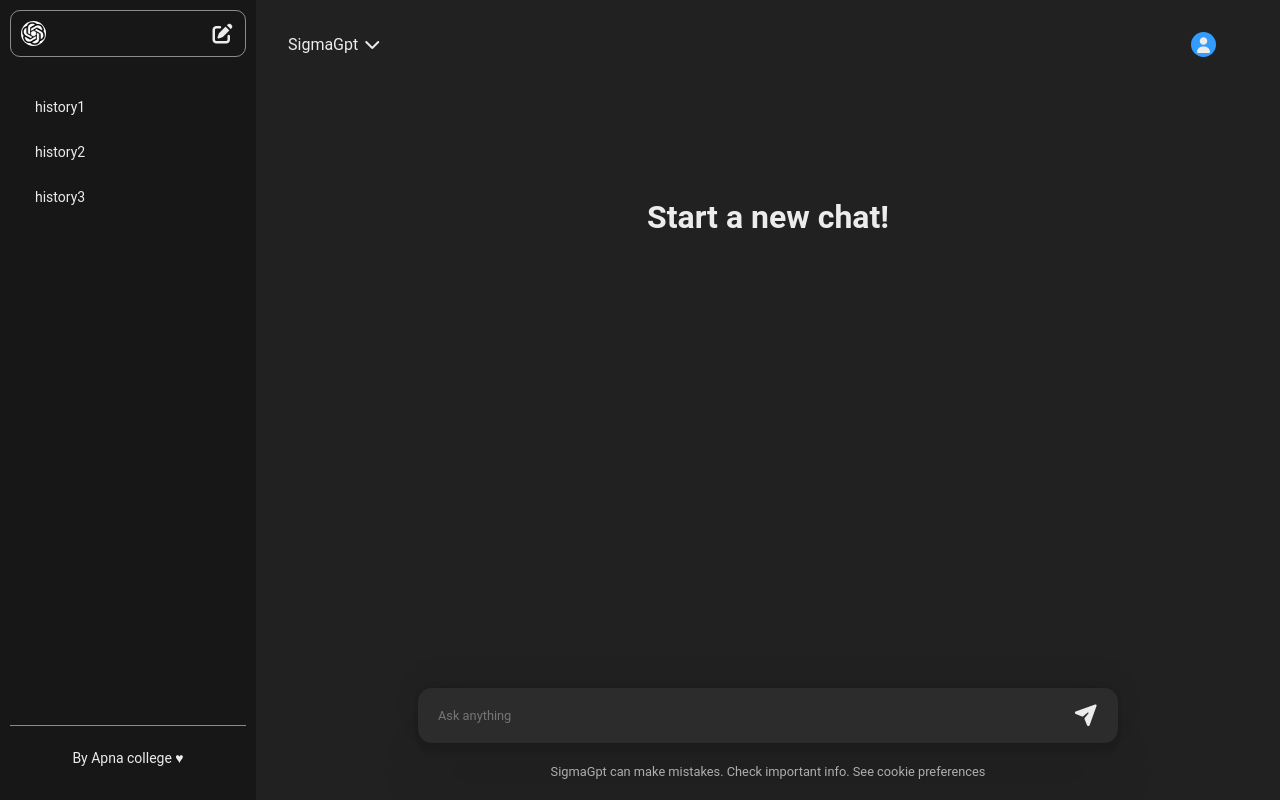
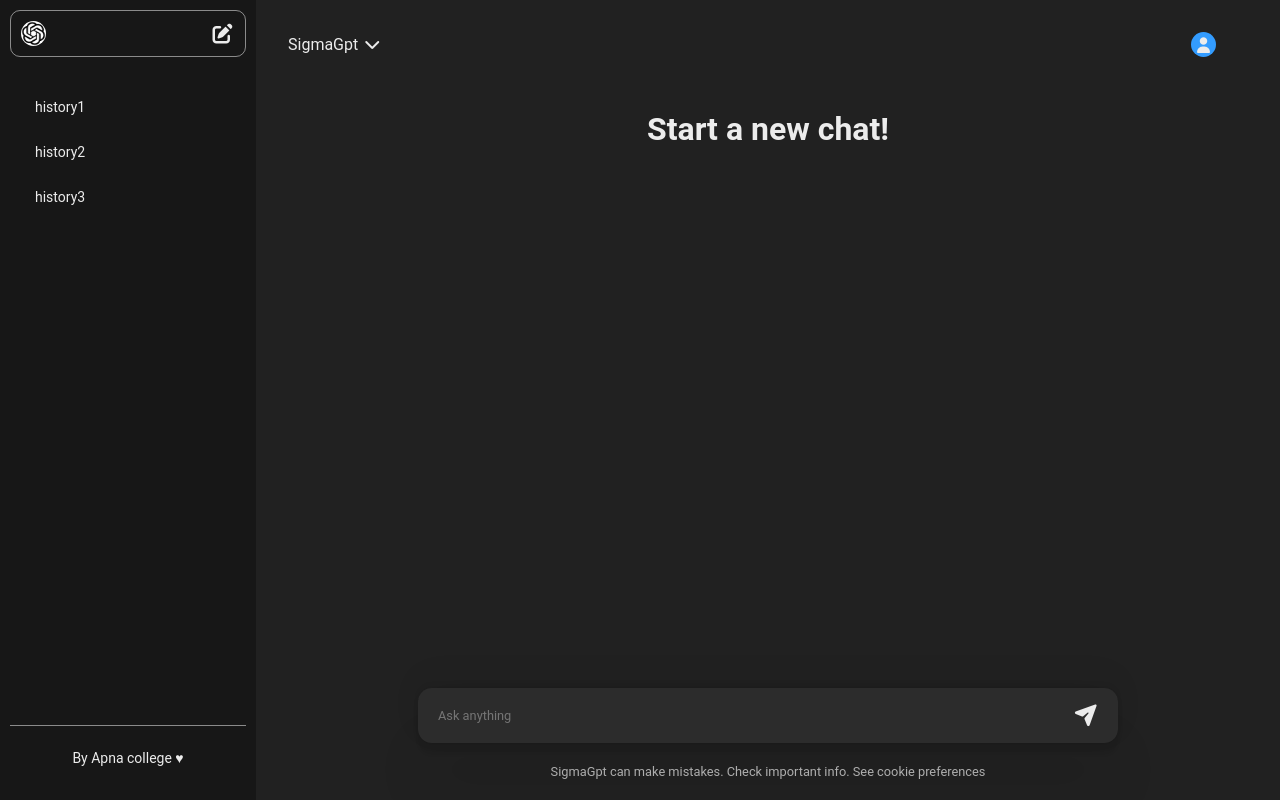
Before and after one commit to Thusharshetty/SigmaGPt, a React (Vite) app in the folder client/: page / in a window 1280 px wide. Built offline with nearby package versions, Linux system fonts and the light colour scheme.

Commit message:
typing effect

```diff
--- a/client/src/Chat.css
+++ b/client/src/Chat.css
@@ -1,12 +1,13 @@
-.chats {
-    max-width: 700px;
-    overflow-y: scroll;
-    padding: 8rem;
-    /* Syntax: scrollbar-color: [Thumb Color] [Track Color] */
+.chats{
+    flex:1;
+    width:100%;
+    max-width:700px;
+    overflow-y:auto;
+    padding:2rem;
     scrollbar-color: #555555 #202020;
     scrollbar-width: thin;
+
 }
-
 .userDiv {
     display: flex;
     justify-content: flex-end;
@@ -27,3 +28,11 @@
     max-width: 500px;
     width: fit-content;
 }
+
+.hljs {
+    border-radius: 14px !important;
+}
+
+pre {
+    white-space: pre-wrap;
+}
--- a/client/src/Chat.jsx
+++ b/client/src/Chat.jsx
@@ -1,19 +1,37 @@
-import React, { useContext } from 'react'
+import React, { useContext, useEffect, useState } from 'react'
 import './Chat.css'
 import { MyContext } from './MyContext'
 import ReactMarkdown from 'react-markdown';
 import rehypehighlight from 'rehype-highlight'
-import "highlight.js/styles/github.css"
+import "highlight.js/styles/github-dark.css"
 
 function Chat() {
-  const {newChat,chats}=useContext(MyContext)
+  const {newChat,chats,reply}=useContext(MyContext);
+  const [latestReply, setLatestReply] = useState(null);
+
+
+  useEffect(()=>{
+
+    if(!chats?.length) return;
+    const content =reply.split(" "); //this for word by word typing effect
+    // const content =reply.split(""); //this for character by character typing effect
+    let idx=0;
+    const interval =setInterval(()=>{
+      setLatestReply(content.slice(0,idx+1).join(" "))
+      idx++;
+      if( idx >= content.length){
+        clearInterval(interval);
+      }
+    },40);
+    return ()=>clearInterval(interval);
+  },[chats,reply])
   return (
     <>
       {newChat && <h1>Start a new chat!</h1>}
 
       <div className="chats">
         {
-          chats?.map((chat,idx)=>(
+          chats?.slice(0,-1).map((chat,idx)=>(
             <div className={chat.role === "user" ? "userDiv" : "gptDiv"} key={idx}>
               {chat.role === "user"  ?
                <p className='userMessage'>{chat.content}</p>
@@ -22,6 +40,12 @@
             </div>
           ))
         }
+        {
+          chats?.length >0  && latestReply !== null &&
+          <div className="gptDiv" key={"typing"}>
+            <ReactMarkdown rehypePlugins={[rehypehighlight]}>{latestReply}</ReactMarkdown>
+          </div>
+        }
       </div>
     </>
   )
```
